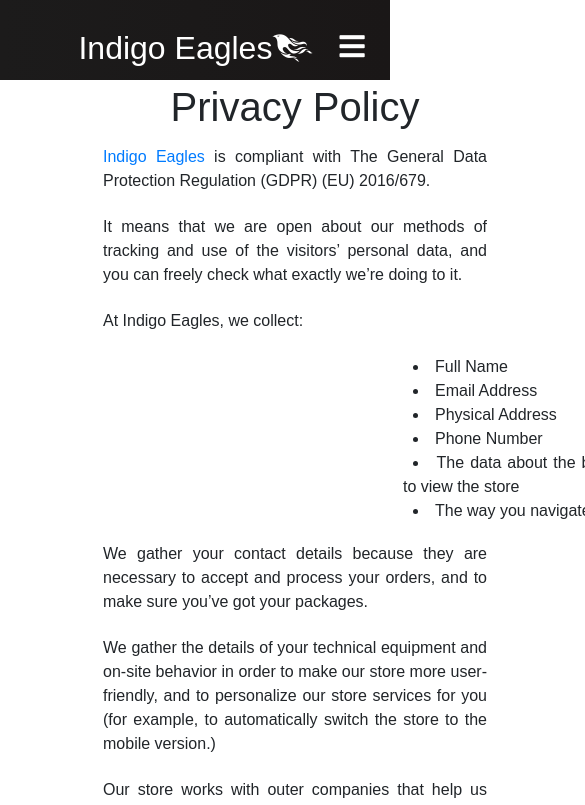
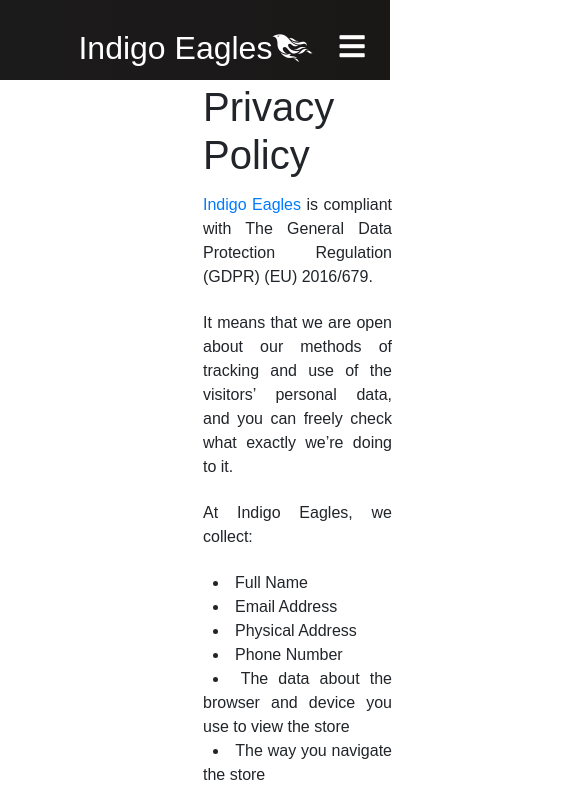
Before and after one commit to valery-aceres/frontend, a React (Create React App) app: page /privacypolicy in a window 390 px wide. Shown: the top 805 px of the page, 585 px wide, since content can reach past the window. Built offline with nearby package versions, Linux system fonts and the light colour scheme; the HTML template or start-up script is replaced by a standard one; a web font is replaced by a local one.

Commit message:
added media queries

```diff
--- a/src/components/Footer.js
+++ b/src/components/Footer.js
@@ -7,7 +7,7 @@
   return (
     <div className='footer-container'>
       <section className='footer-subscription'>
-        <p className='footer-subscription-heading'>
+        <p className='footer-subscription-heading text-center'>
           Subscribe now to receive updates on our new products
         </p>
         <p className='footer-subscription-text'>
--- a/src/components/css/InformationPage.css
+++ b/src/components/css/InformationPage.css
@@ -39,17 +39,18 @@
     list-style-position: inside;
     align-items: center;
     text-align: justify;
-    justify-content: space-evenly;
+    /* justify-content: space-evenly; */
     margin-right: 400px;
     margin-left: 400px;
     padding: 3px;
     text-indent: 10px;
-    white-space: normal;
-    float: left;
-    width: 100%;
-    height: auto;
+    /* white-space: normal; */
+    /* float: left; */
+    /* width: 100%; */
+    /* height: auto; */
     word-wrap: break-word;
   }
+
 
   /* Shipping and Delivery Page - Table */
 
@@ -95,32 +96,44 @@
   word-wrap: break-word;
 }
 
-/* Mobile Device */
-@media screen and (max-width: 480px) {
-  h1, h5, p {
-    width: 100%;
-    margin-left: 10x;
-    margin-right: 10px;
+
+/* Tables */
+@media screen and (max-width: 768px) {
+  h1, h5, p, ul.list {
+    align-items: center;
+    text-align: justify;
+    justify-content: center;
+    margin-right: 100px;
+    margin-left: 100px;
+    padding: 3px;
+    width: 75%;
     word-wrap: break-word;
   }
-
-}
-/* Tables */
-@media screen and (max-width: 768px) {
-  h1, h5, p {
-    width: 100%;
+  table {
+    word-wrap: break-word;
+    margin-right: 100px;
     margin-left: 100px;
-    margin-right: 100px;
-    word-wrap: break-word;
+    width: 75%;
   }
 
 }
 
-@media screen and (max-width: 1400px) {v
-  h1, h5, p {
-    width: 100%;
-    margin-left: 100px;
-    margin-right: 100px;
+@media screen and (max-width: 992px) {
+  h1, h5, p, ul.list {
+    align-items: center;
+    text-align: justify;
+    justify-content: center;
+    margin-right: 200px;
+    margin-left: 200px;
+    padding: 3px;
+    width: 50%;
     word-wrap: break-word;
   }
+  table {
+    word-wrap: break-word;
+    margin-right: 200px;
+    margin-left: 200px;
+    width: 50%;
+  }
+
 }
--- a/src/components/pages/Location.js
+++ b/src/components/pages/Location.js
@@ -3,15 +3,15 @@
 import Marker from '../Marker';
 import Footer from '../Footer';
 
-const SimpleMap = (props) => {
+const Location = (props) => {
     const [center, setCenter] = useState({lat: 25.077544068375236, lng: 55.14700660459156 });
     const [zoom, setZoom] = useState(11);
     return (
       <div>
-        <h1 className="p-5">Our Office location</h1>
+        <h1 className="p-3">Our Office location</h1>
         <h3 className="text-center">Address: Dubai, United Arab Emirates</h3>
         <h3 className="text-center">Phone: +971 4 123 4567</h3>
-        <div className="m-auto p-5"style={{ height: '100vh', width: '50%' }}>
+        <div className="m-auto p-5"style={{ height: '100vh', width: '100%' }}>
         <GoogleMapReact
           bootstrapURLKeys={{ key: 'AIzaSyCZmYES9WZqfl-TRos47XmxZN4ayhcK7nM' }}
           defaultCenter={center}
@@ -36,4 +36,4 @@
 
 
 
-export default SimpleMap;
+export default Location;
--- a/src/components/pages/ReturnPolicy.js
+++ b/src/components/pages/ReturnPolicy.js
@@ -18,15 +18,15 @@
     Your satisfaction is our #1 priority. We want you to shop with confidence. That’s why we proudly offer an absolute satisfaction guarantees that ensure you’ll receive your item on time and as described.
     </p>
     <ul className="list">
-    <li className="list">Full refund if you don’t receive your order;</li>
-    <li className="list">Full refund if your order does not arrive within the guaranteed time(3-5 working days);</li>
+    <li>Full refund if you don’t receive your order;</li>
+    <li>Full refund if your order does not arrive within the guaranteed time(3-5 working days);</li>
     </ul>
     <p>
     Full refunds are not available under the following circumstances:
     </p>
     <ul className="list">
-    <li className="list">Your order does not arrive due to factors within your control (e.g. providing the wrong shipping address).</li>
-    <li className="list">Your order does not arrive due to exceptional circumstances outside our control (e.g. not cleared by customs, delayed by a natural disaster).</li>
+    <li>Your order does not arrive due to factors within your control (e.g. providing the wrong shipping address).</li>
+    <li>Your order does not arrive due to exceptional circumstances outside our control (e.g. not cleared by customs, delayed by a natural disaster).</li>
     </ul>
     <p>
     All products are 14-day money back guarantee. Just send us a message on v page or contact us at support@indigoeagles.com and we will refund the purchase price.
```
